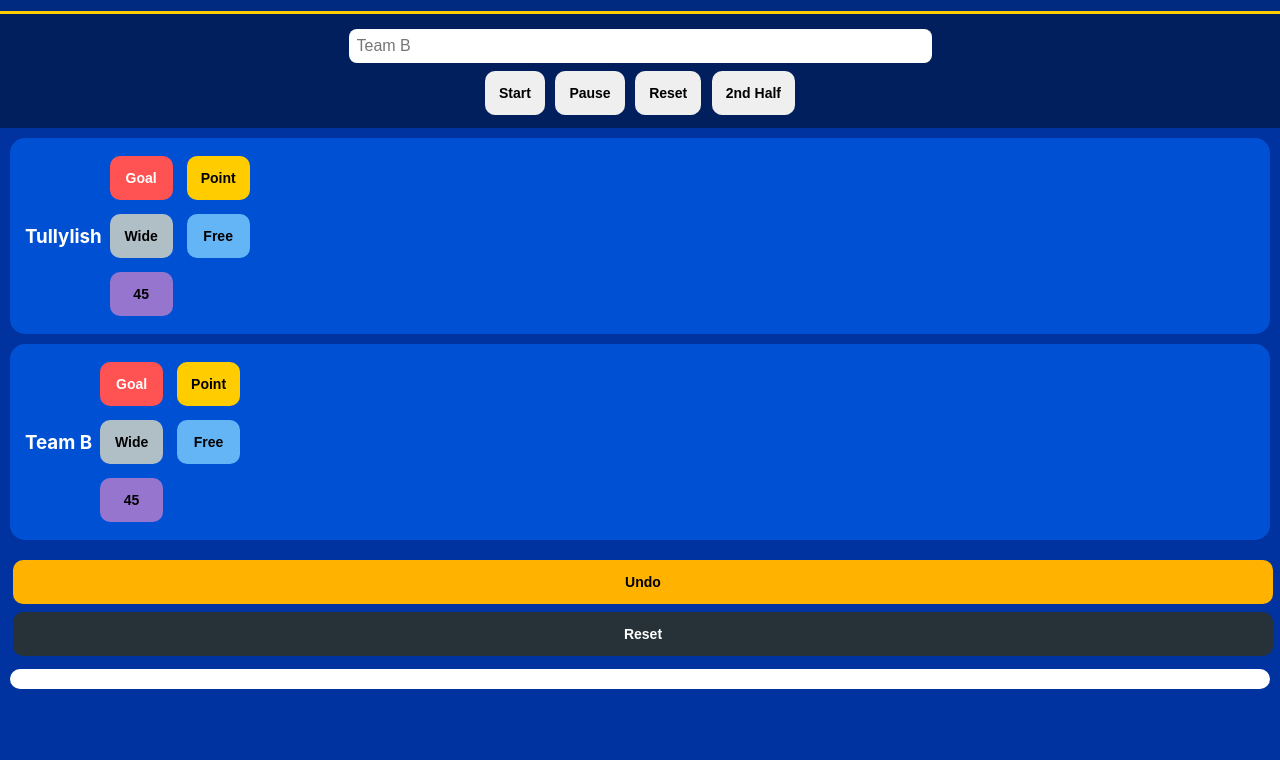
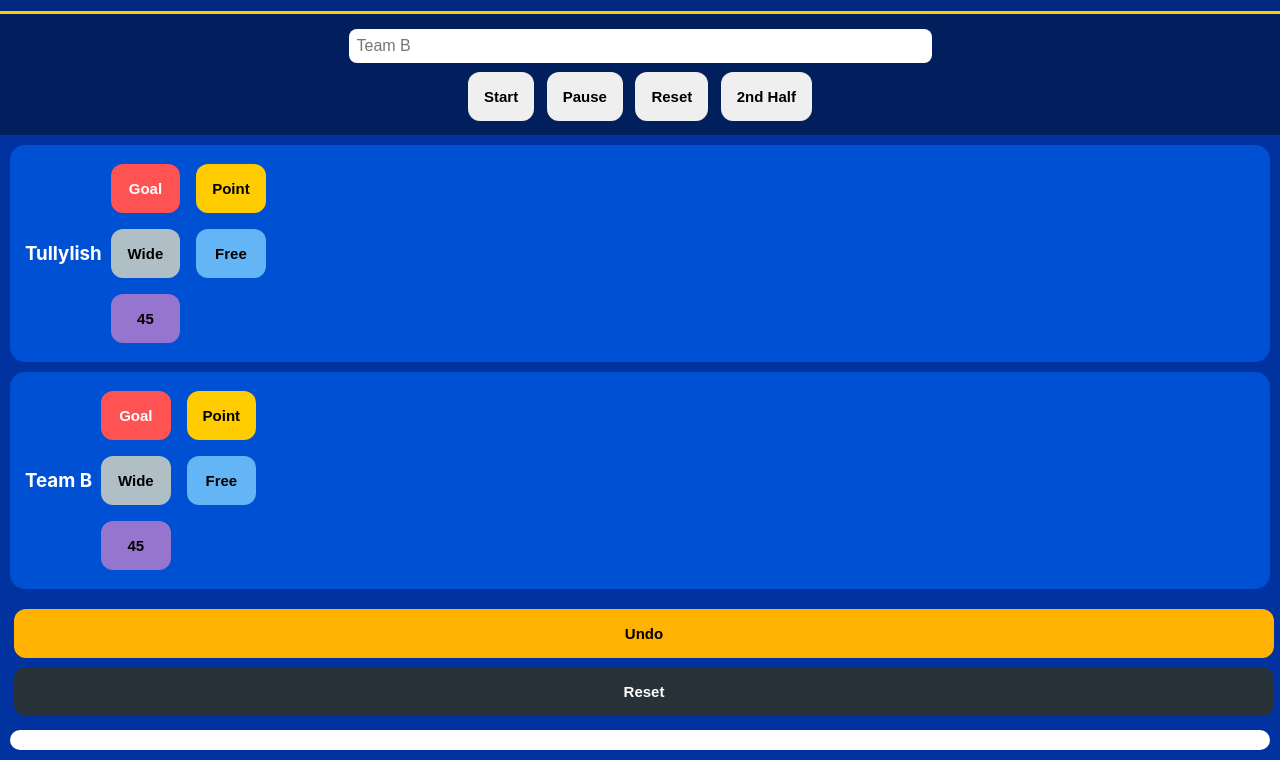
Before and after one commit to LishCoffee/Gaa-Match-Tracker, a plain HTML site: page index.html in a window 1280 px wide. Shown: the part 141-901 px from the top of the page. Before the commit the page ends 840 px from the top, so only its background shows below. Drawn offline with Linux system fonts and the light colour scheme.

Commit message:
Update index.html

```diff
--- a/index.html
+++ b/index.html
@@ -137,12 +137,12 @@
   }
 
   button {
-    padding: 14px;
-    font-size: 14px;
-    border-radius: 10px;
+    padding: 16px;
+    font-size: 15px;
+    border-radius: 12px;
     border: none;
-    margin: 3px;
-    font-weight: 600;
+    margin: 4px;
+    font-weight: bold;
   }
 
   button:last-child {
```
